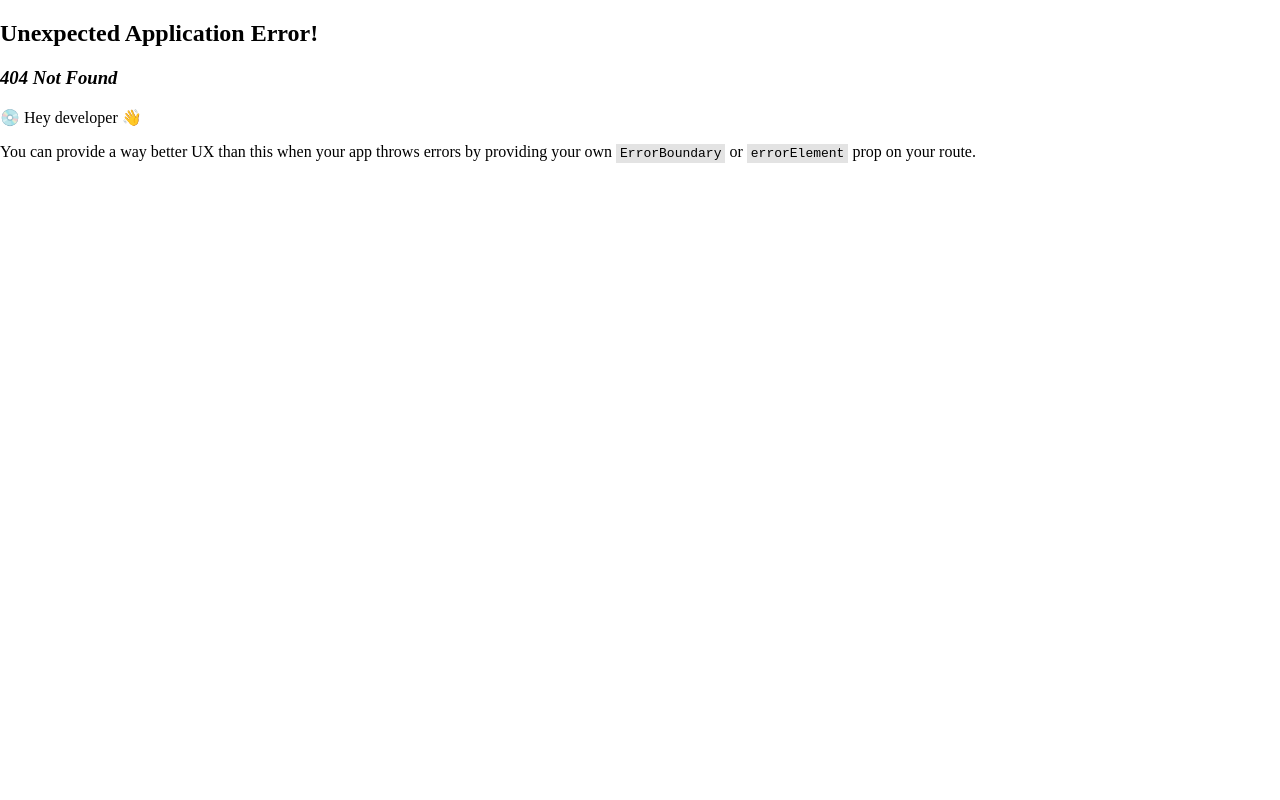
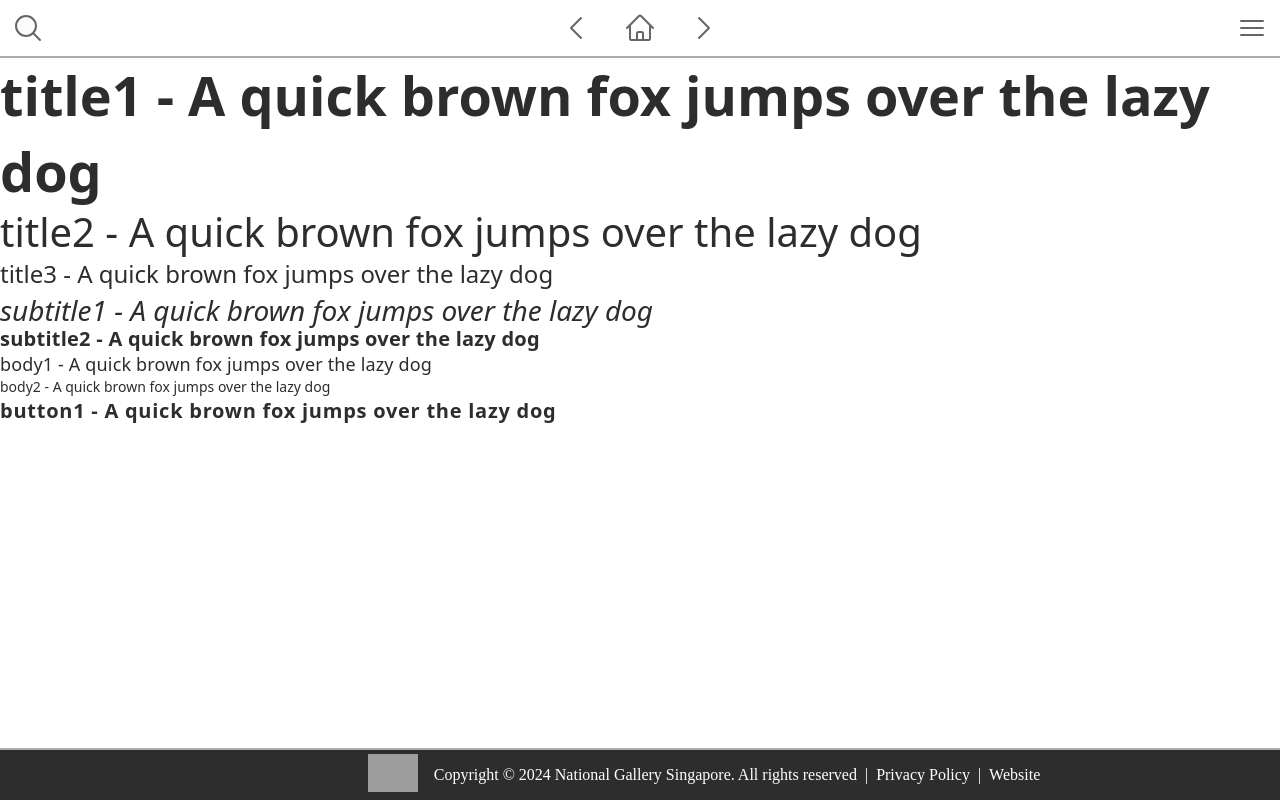
Before and after one commit to michac789/ngs-living-pictures, a React (Create React App) app: page /typography in a window 1280 px wide. Before the commit this address had no page. Built offline with nearby package versions, Linux system fonts and the light colour scheme; grey boxes are pictures that could not be loaded.

Commit message:
feat: create text component, typography basic styles

```diff
--- a/src/Routes.tsx
+++ b/src/Routes.tsx
@@ -7,6 +7,7 @@ import Foreword from "./pages/Foreword/Foreword";
 import Home from "./pages/Home/Home";
 
 import ColorPalette from "./pages/_Internal/ColorPalette";
+import Typography from "./pages/_Internal/Typography";
 
 const router = createBrowserRouter([
   {
@@ -28,6 +29,10 @@ const router = createBrowserRouter([
       {
         path: "color",
         element: <ColorPalette />
+      },
+      {
+        path: "typography",
+        element: <Typography />
       }
     ]
   }
--- /dev/null
+++ b/src/components/Text/Text.tsx
@@ -0,0 +1,28 @@
+import React, { CSSProperties, ElementType } from "react";
+import { textVariants, TextVariant, StyledText } from "./TextStyle";
+
+export interface TextProps {
+  as?: ElementType;
+  className?: string;
+  children: React.ReactNode;
+  color?: string;
+  variant?: TextVariant;
+  style?: CSSProperties;
+}
+
+export const Text = ({
+  as,
+  children,
+  variant,
+  style,
+  ...props
+}: TextProps) => {
+  if (variant && !textVariants.includes(variant)) {
+    throw new Error(`Invalid text variant: ${variant}`);
+  }
+  return (
+    <StyledText style={style} as={as} variant={variant} {...props}>
+      {children}
+    </StyledText>
+  );
+};
--- /dev/null
+++ b/src/components/Text/TextStyle.ts
@@ -0,0 +1,110 @@
+import styled, { css } from "styled-components";
+import { colors } from "../../constants/colors";
+
+export const textVariants = [
+  'title1',
+  'title2',
+  'title3',
+  'subtitle1',
+  'subtitle2',
+  'body1',
+  'body2',
+  'button1',
+] as const;
+export type TextVariant = (typeof textVariants)[number];
+
+export const title1 = css`
+  font-family: 'Noto Sans', 'sans-serif';
+  font-size: 54px;
+  font-weight: 700;
+  line-height: 1.4;
+  letter-spacing: 0px;
+  color: ${colors.Neutral800};
+`;
+
+export const title2 = css`
+  font-family: 'Noto Sans', 'sans-serif';
+  font-size: 40px;
+  font-weight: 400;
+  line-height: 1.15;
+  letter-spacing: 0px;
+  color: ${colors.Neutral800};
+`;
+
+export const title3 = css`
+  font-family: 'Noto Sans', 'sans-serif';
+  font-size: 24px;
+  font-weight: 400;
+  line-height: 1.6;
+  letter-spacing: 0px;
+  color: ${colors.Neutral800};
+`;
+
+export const subtitle1 = css`
+  font-family: 'Noto Sans', 'sans-serif';
+  font-size: 28px;
+  font-weight: 400;
+  line-height: 1.2;
+  letter-spacing: 0px;
+  font-style: italic;
+  color: ${colors.Neutral800};
+`;
+
+export const subtitle2 = css`
+  font-family: 'Noto Sans', 'sans-serif';
+  font-size: 20px;
+  font-weight: 700;
+  line-height: 1.2;
+  letter-spacing: 0.25px;
+  color: ${colors.Neutral800};
+`;
+
+export const body1 = css`
+  font-family: 'Noto Sans', 'sans-serif';
+  font-size: 18px;
+  font-weight: 400;
+  line-height: 1.5;
+  letter-spacing: 0.15px;
+  color: ${colors.Neutral800};
+`;
+
+export const body2 = css`
+  font-family: 'Noto Sans', 'sans-serif';
+  font-size: 14px;
+  font-weight: 400;
+  line-height: 1.3;
+  letter-spacing: 0px;
+  color: ${colors.Neutral800};
+`;
+
+export const button1 = css`
+  font-family: 'Noto Sans', 'sans-serif';
+  font-size: 20px;
+  font-weight: 700;
+  line-height: 1.5;
+  letter-spacing: 0.75px;
+  color: ${colors.Neutral800};
+`;
+
+const variantMapping: {
+  [key in TextVariant]: any
+} = {
+  'title1': title1,
+  'title2': title2,
+  'title3': title3,
+  'subtitle1': subtitle1,
+  'subtitle2': subtitle2,
+  'body1': body1,
+  'body2': body2,
+  'button1': button1,
+};
+
+interface StyledTextProps {
+  color: string;
+  variant: TextVariant;
+};
+
+export const StyledText = styled.div<StyledTextProps>`
+  ${props => variantMapping[props.variant]}
+  color: ${props => props.color};
+`;
--- a/src/pages/_Internal/ColorPalette.tsx
+++ b/src/pages/_Internal/ColorPalette.tsx
@@ -18,5 +18,4 @@ const ColorPalette = () => {
     </div>
   );
 };
-
 export default ColorPalette;
--- /dev/null
+++ b/src/pages/_Internal/Typography.tsx
@@ -0,0 +1,16 @@
+import React from "react";
+import { Text } from "../../components/Text/Text";
+import { textVariants } from "../../components/Text/TextStyle";
+
+const Typography = () => {
+  return (
+    <>
+      {textVariants.map((variant) => (
+        <Text key={variant} variant={variant}>
+          {variant} - A quick brown fox jumps over the lazy dog
+        </Text>
+      ))}
+    </>
+  );
+};
+export default Typography;
```
